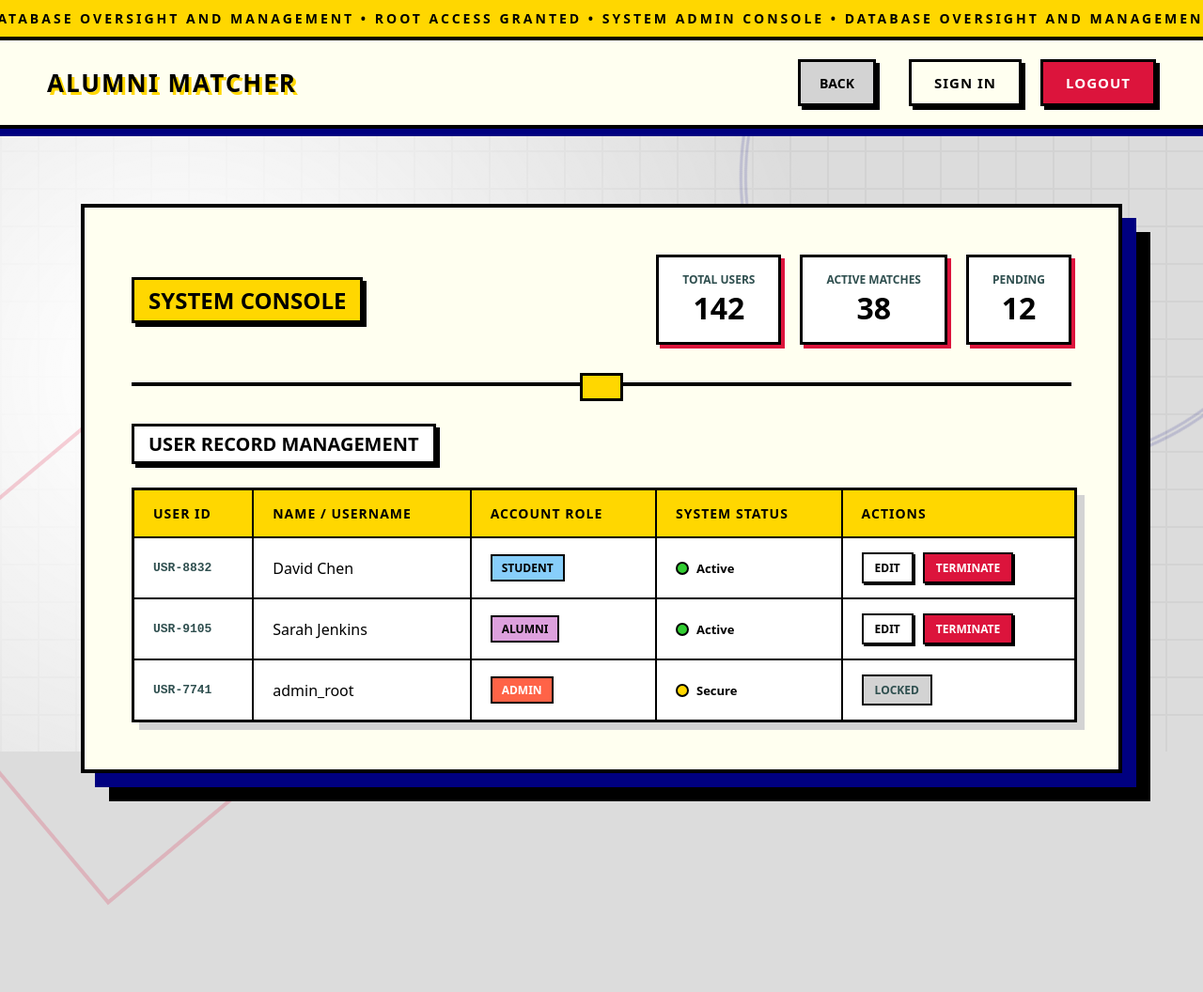
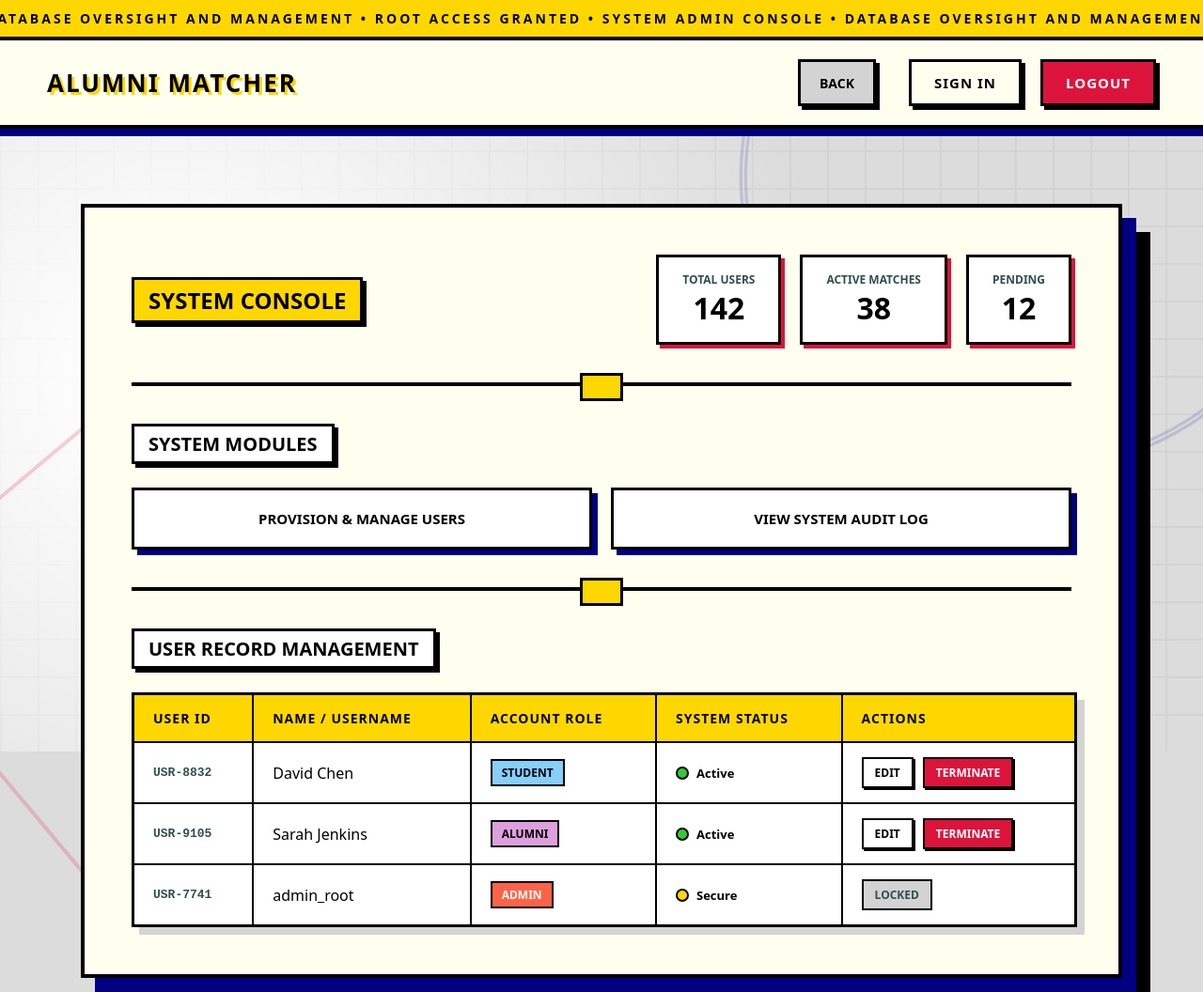
Before and after one commit to harinandhreddy0411/alumni-mentorship-matcher, a plain HTML site: page admin-dashboard.html in a window 1280 px wide. Shown: the top 1056 px of the page at 94% size. Before the commit the page ends 903 px from the top, so only its background shows below. Drawn offline with Linux system fonts and the light colour scheme.

Commit message:
Update admin-dashboard.html

```diff
--- a/admin-dashboard.html
+++ b/admin-dashboard.html
@@ -44,6 +44,16 @@
                         <span class="alumni-stat-label">Pending</span>
                         <span class="alumni-stat-value">12</span>
                     </div>
+                </div>
+            </section>
+
+            <div class="alumni-ultra-divider"></div>
+
+            <section class="alumni-directory-section">
+                <h3 class="alumni-directory-heading">System Modules</h3>
+                <div class="alumni-admin-nav-grid">
+                    <a href="admin-users.html" class="alumni-admin-nav-card">Provision & Manage Users</a>
+                    <a href="admin-matches.html" class="alumni-admin-nav-card">View System Audit Log</a>
                 </div>
             </section>
 
```
